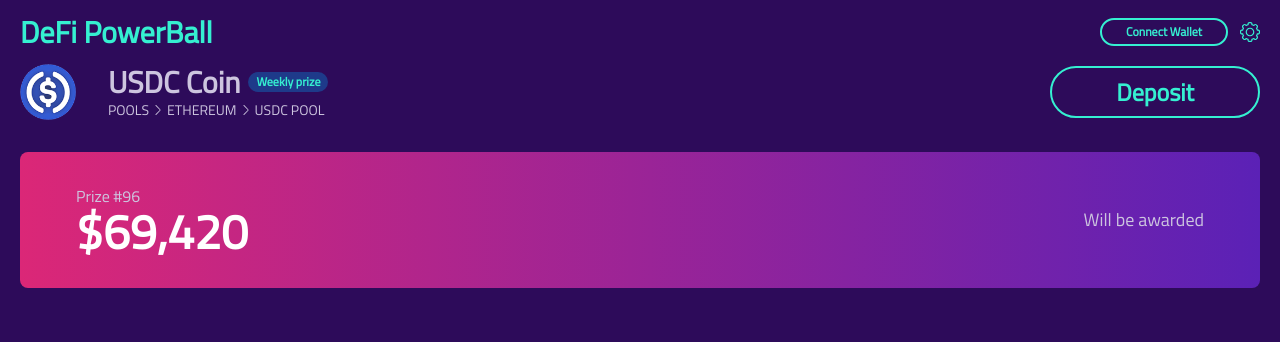
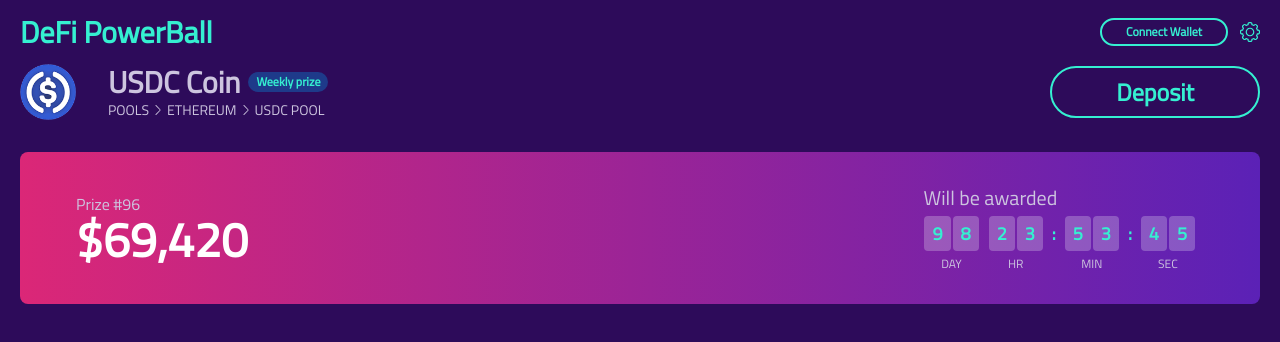
Before and after one commit to DEFI-POOL/fairy-pool-FE, a React (Create React App) app: page / in a window 1280 px wide. Shown: the top 342 px of the page. Built offline with nearby package versions, Linux system fonts and the light colour scheme.

Commit message:
Countdown timer

```diff
--- a/src/App.js
+++ b/src/App.js
@@ -1,6 +1,7 @@
 import Header from "./components/Header";
 import USDC_image from "./assets/USDC.png";
 import { ReactComponent as Chevron } from "./assets/001-chevron.svg";
+import Countdown from "./components/Countdown";
 
 function App() {
   return (
@@ -37,7 +38,14 @@
             <div className="text-secondary">Prize #96</div>
             <div className="text-white text-5xl font-bold">$69,420</div>
           </div>
-          <div className="text-secondary text-lg">Will be awarded</div>
+          <div>
+            <div className="text-secondary text-xl mb-2 font-thin">
+              Will be awarded
+            </div>
+            <Countdown
+              countDownDate={new Date("Jan 5, 2022 15:37:25").getTime()}
+            />
+          </div>
         </div>
       </div>
     </div>
--- /dev/null
+++ b/src/components/Countdown.js
@@ -0,0 +1,68 @@
+import { useState, useEffect } from "react";
+
+export default function Countdown({ countDownDate }) {
+  const [countDownNumbers, setCountDownNumbers] = useState(Array(4).fill(0));
+
+  const getDigitCount = (number) => {
+    return Math.max(Math.floor(Math.log10(Math.abs(number))), 0) + 1;
+  };
+
+  const getDigit = (number, n, fromLeft) => {
+    const location = fromLeft ? getDigitCount(number) + 1 - n : n;
+    return Math.floor((number / Math.pow(10, location - 1)) % 10);
+  };
+
+  const updateDigits = () => {
+    const now = new Date().getTime();
+    const distance = countDownDate - now;
+
+    if (distance <= 0) {
+      setCountDownNumbers(Array(4).fill(0));
+      return;
+    }
+
+    const days = Math.floor(distance / (1000 * 60 * 60 * 24));
+    const hours = Math.floor(
+      (distance % (1000 * 60 * 60 * 24)) / (1000 * 60 * 60)
+    );
+    const minutes = Math.floor((distance % (1000 * 60 * 60)) / (1000 * 60));
+    const seconds = Math.floor((distance % (1000 * 60)) / 1000);
+
+    setCountDownNumbers([days, hours, minutes, seconds]);
+  };
+
+  useEffect(() => {
+    const interval = setInterval(updateDigits, 1000);
+    return () => clearInterval(interval);
+  }, []);
+
+  const renderDigits = (number, unit) => {
+    const digitsArr = [getDigit(number, 2, false), getDigit(number, 1, false)];
+
+    return (
+      <div className="mr-2">
+        <div>
+          {digitsArr.map((digit) => (
+            <span className="text-accent font-black text-lg bg-gray-50 bg-opacity-25 px-2 py-1 mx-px rounded">
+              {digit}
+            </span>
+          ))}
+        </div>
+        <div className="text-center text-secondary text-xs font-thin mt-2">
+          {unit}
+        </div>
+      </div>
+    );
+  };
+
+  return (
+    <div className="flex">
+      {renderDigits(countDownNumbers[0], "DAY")}
+      {renderDigits(countDownNumbers[1], "HR")}
+      <div className="text-accent font-black text-lg mr-2">:</div>
+      {renderDigits(countDownNumbers[2], "MIN")}
+      <div className="text-accent font-black text-lg mr-2">:</div>
+      {renderDigits(countDownNumbers[3], "SEC")}
+    </div>
+  );
+}
```
